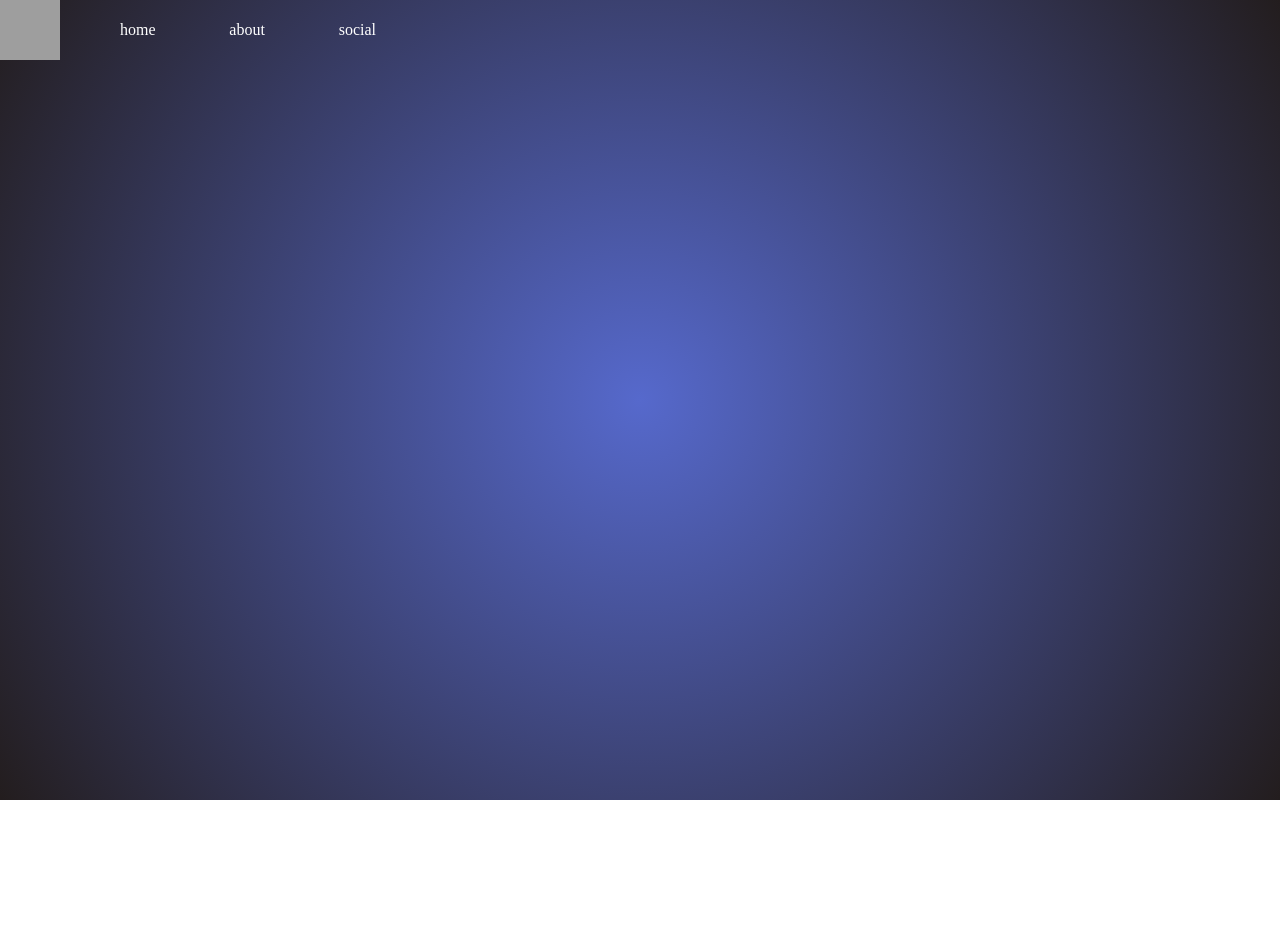
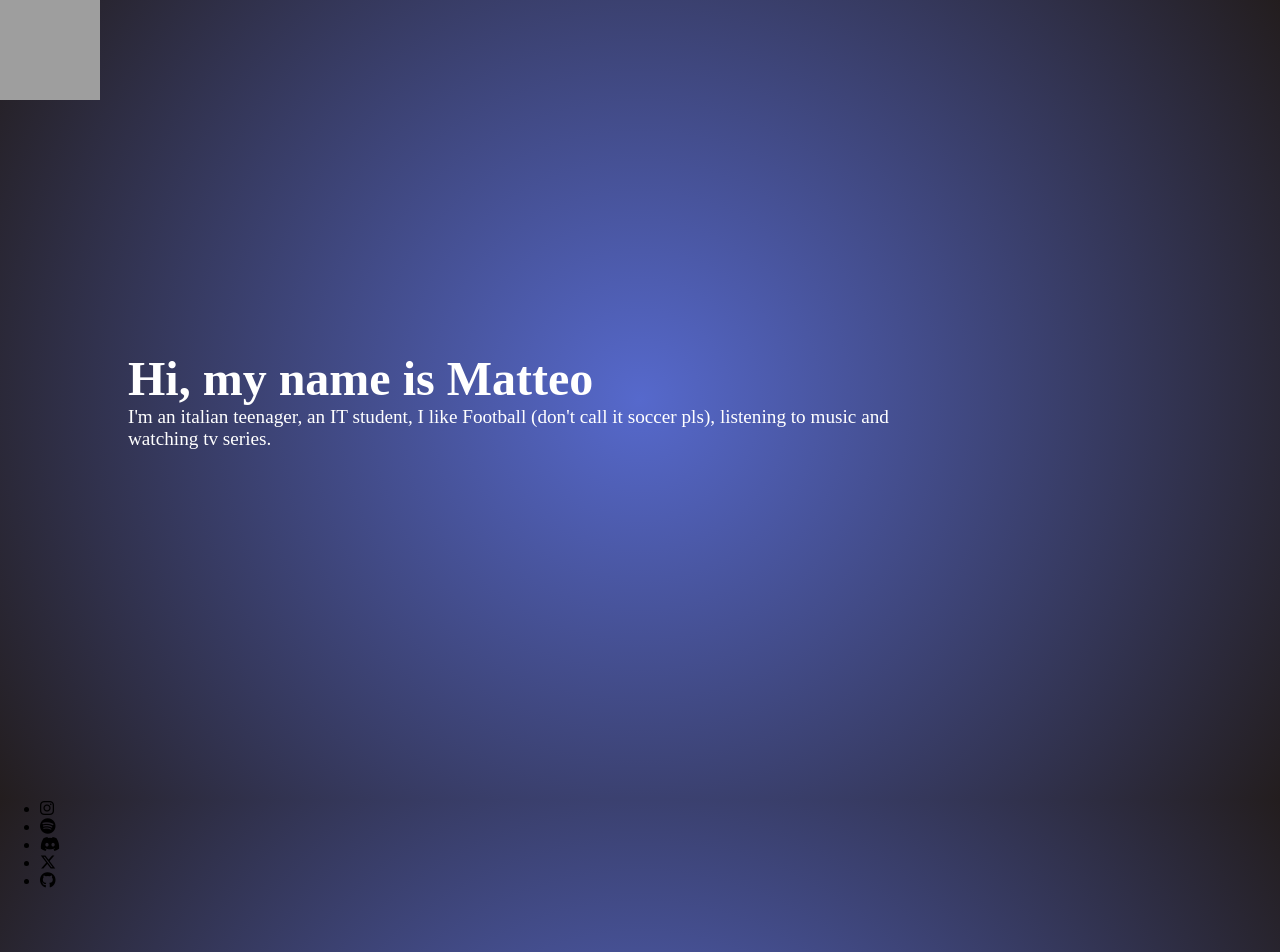
Before and after one commit to Sp1gola/Sp1gola.github.io, a plain HTML site: page index.html in a window 1280 px wide. Shown: the top 952 px of the page. Drawn offline with Linux system fonts and the light colour scheme; grey boxes are pictures that could not be loaded; a web font is replaced by a local one.

Commit message:
Finish home and create links page
Co-authored-by: Sp1gola <Sp1gola@users.noreply.github.com>

```diff
--- a/index.html
+++ b/index.html
@@ -5,16 +5,33 @@
     <title>Portfolio</title>
     <meta name="viewport" content="width=device-width, initial-scale=1.0" />
     <link rel="stylesheet" href="style.css" />
+    <link
+      rel="stylesheet"
+      href="https://cdnjs.cloudflare.com/ajax/libs/font-awesome/6.5.2/css/all.min.css"
+      integrity="sha512-SnH5WK+bZxgPHs44uWIX+LLJAJ9/2PkPKZ5QiAj6Ta86w+fsb2TkcmfRyVX3pBnMFcV7oQPJkl9QevSCWr3W6A=="
+      crossorigin="anonymous"
+      referrerpolicy="no-referrer"
+    />
   </head>
-  <nav>
-    <div class="logo"></div>
-    <ul>
-      <li>home</li>
-      <li>about</li>
-      <li>social</li>
-    </ul>
-  </nav>
   <body>
-    <div id="home"></div>
+    <nav>
+      <a href="#home"><div class="logo"></div></a>
+    </nav>
+    <div id="home">
+      <h1>Hi, my name is Matteo</h1>
+      <p>
+        I'm an italian teenager, an IT student, I like Football (don't call it
+        soccer pls), listening to music and watching tv series.
+      </p>
+    </div>
+    <div id="links">
+      <ul>
+        <li><i class="fa-brands fa-instagram"></i></li>
+        <li><i class="fa-brands fa-spotify"></i></li>
+        <li><i class="fa-brands fa-discord"></i></li>
+        <li><i class="fa-brands fa-x-twitter"></i></li>
+        <li><i class="fa-brands fa-github"></i></li>
+      </ul>
+    </div>
   </body>
 </html>
--- a/style.css
+++ b/style.css
@@ -2,28 +2,18 @@
 
   * {
     margin: 0;
+    scroll-behavior: smooth;
   }
 
   html {
     height: 200vh;
   }
 
-  nav>.logo {
+  nav>a>.logo {
     background-image: url("https://i.ibb.co/TrmNFyN/download.png");
-    height: 60px;
-    width: 60px;
+    height: 100px;
+    width: 100px;
     background-size: cover;
-  }
-
-  nav>ul {
-    margin-left: 20px;
-    display: flex;
-    flex-direction: row;
-    justify-content: space-between;
-    width: 20vw;
-    list-style: none;
-    color: white;
-    font-family: "DM Serif Text", serif;
   }
 
   nav {
@@ -31,8 +21,9 @@
     display: flex;
     flex-direction: row;
     align-items: center;
-    justify-content: flex-start;
+    justify-content: left;
     width: 100vw;
+    font-family: "DM Serif Text", serif;
   }
 
   #home {
@@ -40,4 +31,34 @@
     background: radial-gradient(circle, rgba(86, 105, 204, 1) 0%, rgba(35, 29, 30, 1) 100%);
     height: 100vh;
     max-width: 100vw;
+
+    display: flex;
+    justify-content: center;
+    align-items: center;
+    flex-direction: column;
+    color: white;
+    font-family: "DM Serif Text", serif;
+    background-attachment: fixed;
   }
+
+  #home>h1 {
+    margin-right: 20vw;
+    font-size: 3rem;
+    width: 60vw;
+    text-align: left;
+  }
+
+  #home>p {
+    margin-right: 20vw;
+    font-size: 1.2rem;
+    max-width: 60vw;
+  }
+
+  #links {
+
+    height: 100vh;
+    background: rgb(86, 105, 204);
+    background: radial-gradient(circle, rgba(86, 105, 204, 1) 0%, rgba(35, 29, 30, 1) 100%);
+    max-width: 100vw;
+    background-attachment: fixed;
+  }
```
